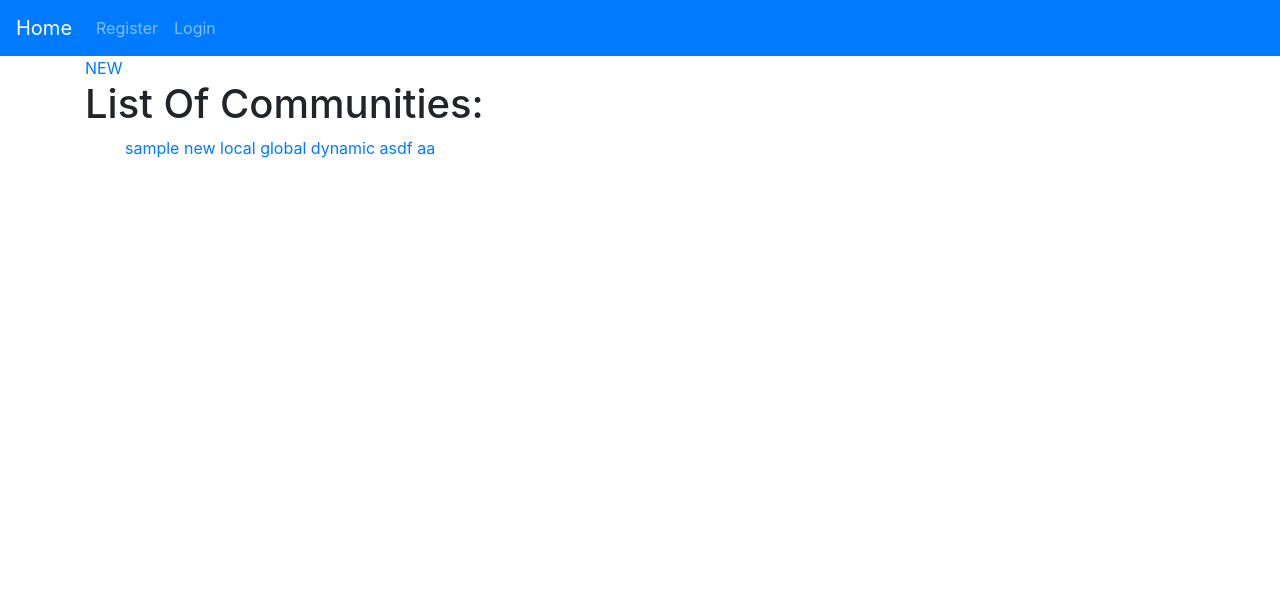
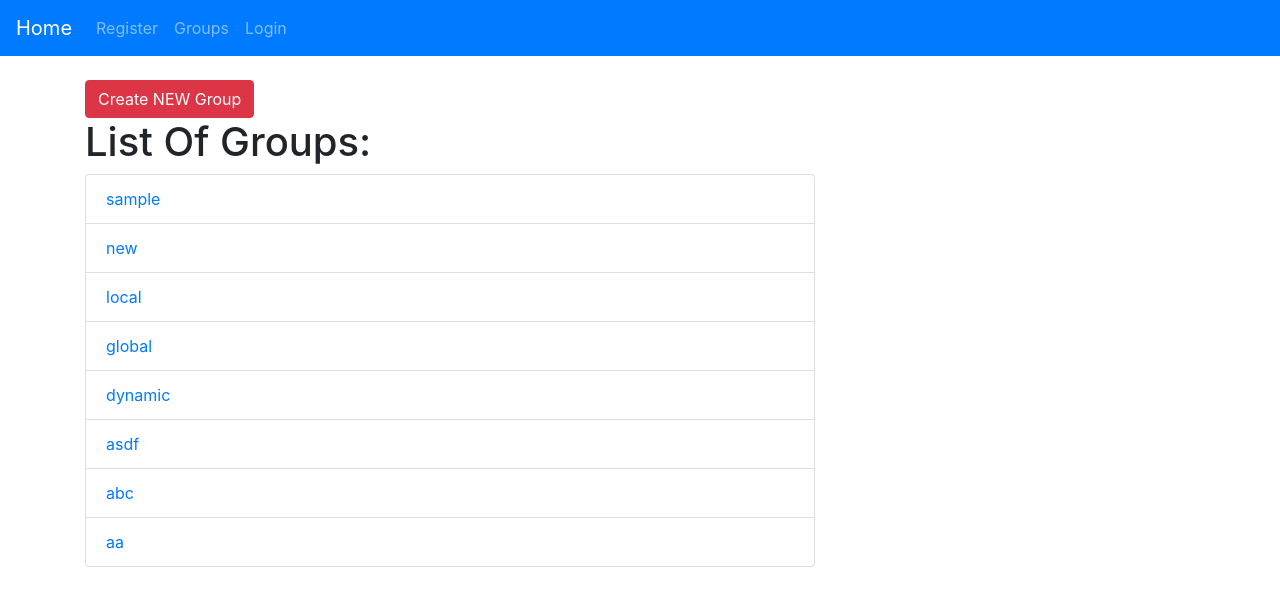
Before and after one commit to vickyjnv/vignanblogpost, a Django app: page /groups/ in a window 1280 px wide. Shown: the top 606 px of the page. Run offline with Django 3.2, Linux system fonts and the light colour scheme; data comes from the database, SQL or seed files in the repository; some libraries are stand-ins or nearby versions.

Commit message:
UI fixed

```diff
--- a/post/views.py
+++ b/post/views.py
@@ -66,6 +66,7 @@ class PostDetailView(DetailView):
 	model = Posts
 
 
+
 class PostCreateView(LoginRequiredMixin, CreateView):
 	model = Posts
 	fields = ['groups','title', 'context',]
--- a/templates/groups/com_form.html
+++ b/templates/groups/com_form.html
@@ -1,4 +1,4 @@
-
+{% extends "post/header.html"%}
 {% block content %}
     <div class="input-field col s12">
         <form method="POST">
--- a/templates/groups/groups.html
+++ b/templates/groups/groups.html
@@ -1,13 +1,13 @@
 {% extends "post/header.html"%}
 {% block content %}
-<div class="right hide-on-med-and-down"	>
-	<a href="{%url 'group-create'%}"
-	class="btn-floating btn-large waves-effect waves-light red">NEW</a>
-</div>
-	<h1> List Of Communities:</h1>
-	<ul class="collection">
+</br>
+
+<a type="button" href="{%url 'group-create'%}"  class="btn btn-danger" >Create NEW Group</a>
+
+	<h1> List Of Groups:</h1>
+	<ul class="list-group">
     {% for g in group %}
-    	 <a href="{% url 'groups' %}{{ g.name }}" class="collection-item"><span class="badge"></span>{{ g.name }}</a>
+    	 <a href="{% url 'groups' %}{{ g.name }}" class="list-group-item">{{ g.name }}</a>
     {% endfor %}
     </ul>
 {% endblock content %}
--- a/templates/post/header.html
+++ b/templates/post/header.html
@@ -29,10 +29,11 @@
     <ul class="navbar-nav mr-auto">
           {% if user.is_authenticated %}
                 <li class="nav-item"><a class="nav-link" href="{% url 'post-create' %}">New Post</a></li>
-                <li class="nav-item"><a class="nav-link" href="{% url 'groups' %}">Communities</a></li>
+                <li class="nav-item"><a class="nav-link" href="{% url 'groups' %}">Groups</a></li>
                 <li class="nav-item"><a class="nav-link" href="{% url 'logout' %}">Logout</a></li>
               {% else %}
                 <li class="nav-item"><a class="nav-link" href="{% url 'register' %}">Register</a></li>
+                <li class="nav-item"><a class="nav-link" href="{% url 'groups' %}">Groups</a></li>
                 <li class="nav-item"><a class="nav-link" href="{% url 'login' %}">Login</a></li>
           {% endif %}
       </ul>
--- a/templates/post/posts_form.html
+++ b/templates/post/posts_form.html
@@ -1,6 +1,8 @@
+{% extends "post/header.html"%}
 
 {% block content %}
-    <div class="input-field col s12">
+    <div class="content-section">
+        <h1 class="text-primary">Post</h1>
         <form method="POST">
             {% csrf_token %}
             <fieldset class="form-group">
--- a/templates/post/register.html
+++ b/templates/post/register.html
@@ -13,7 +13,7 @@
         </form>
         <div class="border-top pt-3">
             <small class="text-muted">
-                Already Have An Account? <a class="ml-2" href="#">Sign In</a>
+                Already Have An Account? <a class="ml-2" href="{% url 'login' %}">Sign In</a>
             </small>
         </div>
     </div>
```
Also changed, not shown: templates/post/posts_detail.html (+7 -5 lines), db.sqlite3.
